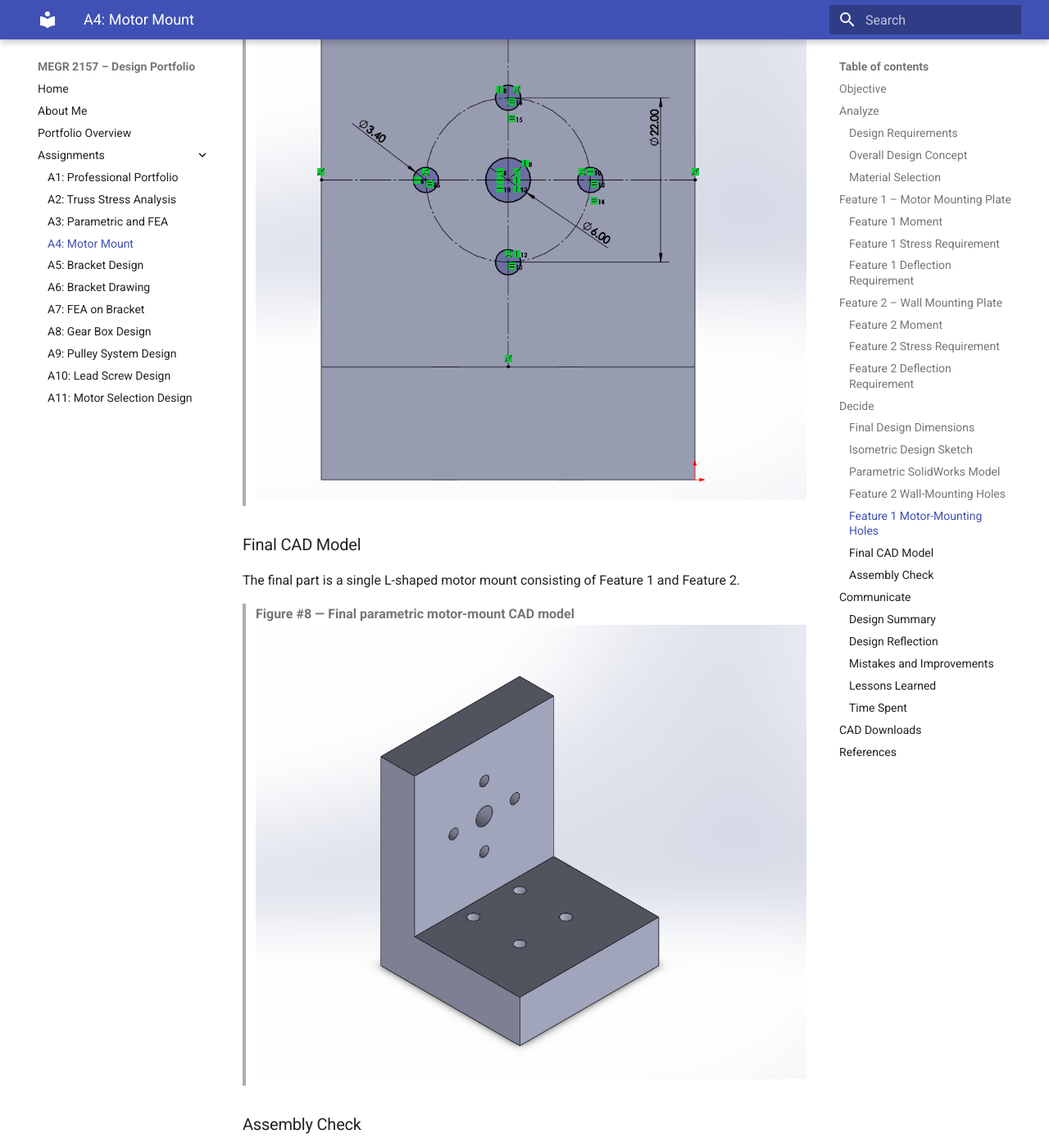
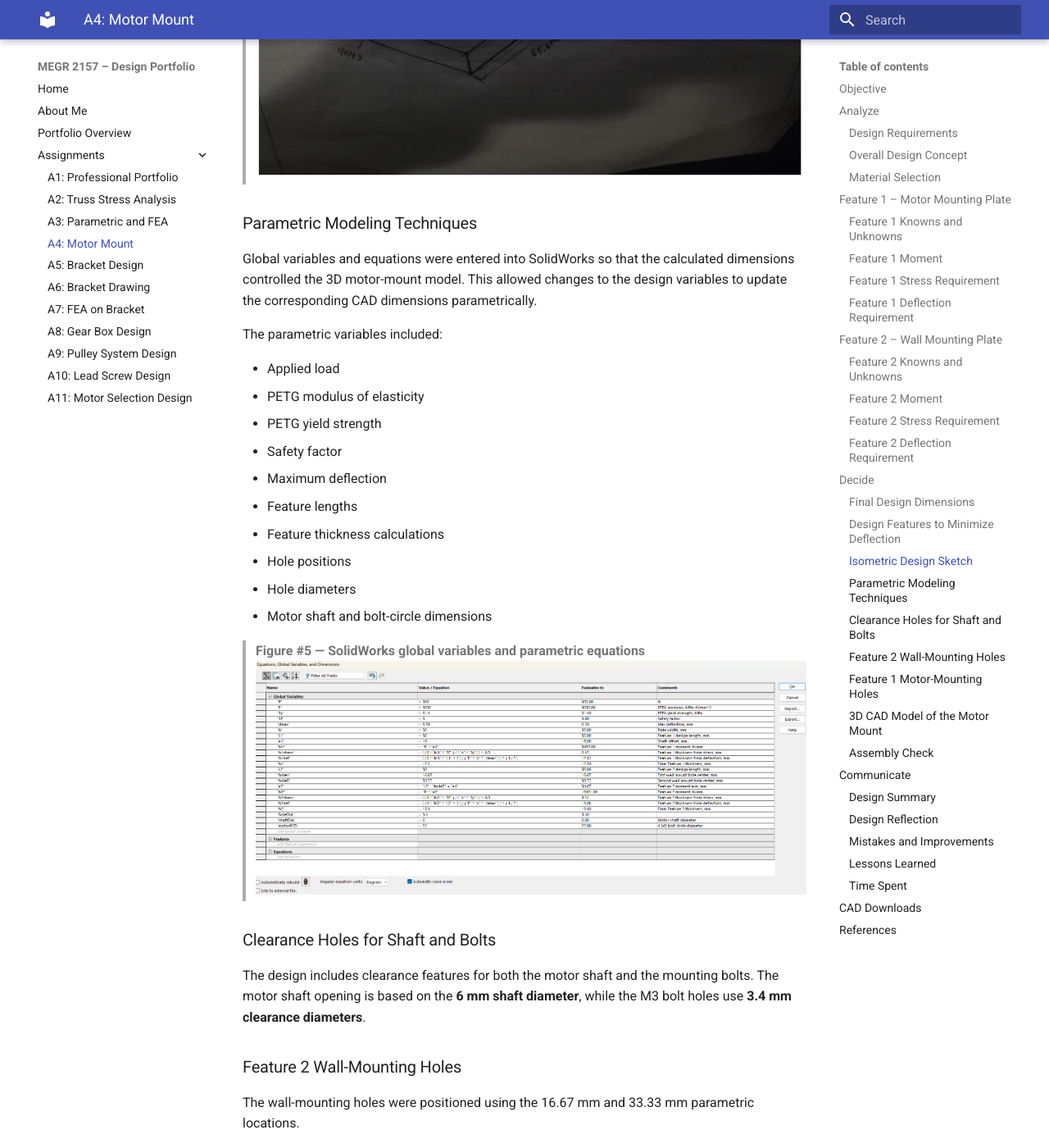
Before and after one commit to AcGallo/Florencondia-MEGR-2157-Portfolio, an MkDocs documentation site: the page built from docs/assignments/A04/index.md, in a window 1280 px wide and 1400 px high, scrolled down 11158 px. Shown: the whole window at 82% size. Built offline with MkDocs 1.6.1 and Material for MkDocs 9.7.7, drawn with Linux system fonts in a browser that asks for light colours; some of the changed text lies outside the part shown.

Commit message:
Update index.md

```diff
--- a/docs/assignments/A04/index.md
+++ b/docs/assignments/A04/index.md
@@ -70,6 +70,30 @@ $$\boxed{\sigma_{\text{allow}}=17.13\text{ MPa}}$$
 
 Feature 1 is the vertical plate that attaches directly to the motor.
 
+### Feature 1 Knowns and Unknowns
+
+**Knowns**
+
+$$P=300\text{ N}$$
+
+$$E=3030\text{ MPa}$$
+
+$$S_y=51.4\text{ MPa}$$
+
+$$SF=3$$
+
+$$b=50\text{ mm}$$
+
+$$L_1=50\text{ mm}$$
+
+$$e_1=18\text{ mm}$$
+
+$$\delta_{\max}=0.30\text{ mm}$$
+
+**Unknown**
+
+$$\boxed{h_1=?}$$
+
 > **Figure #2 — Feature 1 free-body diagram and hand calculations**
 <img src="../../assets/images/37.png" alt="Feature 1 free body diagram and hand calculations" style="width:100%; height:auto;">
 
@@ -128,6 +152,32 @@ $$\boxed{h_1=12.2\text{ mm}}$$
 ## Feature 2 – Wall Mounting Plate
 
 Feature 2 is the horizontal plate attached to the rigid wall.
+
+### Feature 2 Knowns and Unknowns
+
+**Knowns**
+
+$$P=300\text{ N}$$
+
+$$E=3030\text{ MPa}$$
+
+$$S_y=51.4\text{ MPa}$$
+
+$$SF=3$$
+
+$$b=50\text{ mm}$$
+
+$$L_2=50\text{ mm}$$
+
+$$\delta_{\max}=0.30\text{ mm}$$
+
+$$x_{\text{mount}}=33.33\text{ mm}$$
+
+$$e_1=18\text{ mm}$$
+
+**Unknown**
+
+$$\boxed{h_2=?}$$
 
 The 50 mm plate was divided into thirds for the wall-mounting hole layout.
 
@@ -198,6 +248,28 @@ $$\boxed{h_2=15.1\text{ mm}}$$
 | Wall Hole Centerline 1 | 16.67 mm |
 | Wall Hole Centerline 2 | 33.33 mm |
 
+### Design Features to Minimize Deflection
+
+The thickness of each feature was selected from the **maximum-deflection requirement** because deflection controlled both designs.
+
+For Feature 1:
+
+$$h_{1,\text{def}}=12.12\text{ mm}>h_{1,\text{stress}}=6.15\text{ mm}$$
+
+Therefore:
+
+$$\boxed{h_1=12.2\text{ mm}}$$
+
+For Feature 2:
+
+$$h_{2,\text{def}}=15.08\text{ mm}>h_{2,\text{stress}}=8.54\text{ mm}$$
+
+Therefore:
+
+$$\boxed{h_2=15.1\text{ mm}}$$
+
+Increasing the feature thickness increases the section moment of inertia and reduces bending deflection. The final design therefore uses the larger deflection-controlled thickness for each feature.
+
 ### Isometric Design Sketch
 
 A hand-drawn isometric sketch was created before modeling the part in SolidWorks. The sketch shows the main dimensions, motor-mounting holes, and wall-mounting holes.
@@ -205,9 +277,9 @@ A hand-drawn isometric sketch was created before modeling the part in SolidWorks
 > **Figure #4 — Hand-drawn isometric motor-mount design**
 <img src="../../assets/images/39.png" alt="Hand drawn isometric motor mount design" style="width:100%; height:auto;">
 
-### Parametric SolidWorks Model
+### Parametric Modeling Techniques
 
-Global variables and equations were entered into SolidWorks so that the calculated dimensions controlled the model.
+Global variables and equations were entered into SolidWorks so that the calculated dimensions controlled the 3D motor-mount model. This allowed changes to the design variables to update the corresponding CAD dimensions parametrically.
 
 The parametric variables included:
 
@@ -225,6 +297,10 @@ The parametric variables included:
 > **Figure #5 — SolidWorks global variables and parametric equations**
 <img src="../../assets/images/40.png" alt="SolidWorks global variables and parametric equations" style="width:100%; height:auto;">
 
+### Clearance Holes for Shaft and Bolts
+
+The design includes clearance features for both the motor shaft and the mounting bolts. The motor shaft opening is based on the **6 mm shaft diameter**, while the M3 bolt holes use **3.4 mm clearance diameters**.
+
 ### Feature 2 Wall-Mounting Holes
 
 The wall-mounting holes were positioned using the 16.67 mm and 33.33 mm parametric locations.
@@ -241,9 +317,9 @@ Feature 1 uses four **3.4 mm M3 clearance holes** positioned on a **22 mm bolt c
 > **Figure #7 — Feature 1 motor-mounting hole pattern**
 <img src="../../assets/images/42.png" alt="Feature 1 motor mounting hole pattern" style="width:100%; height:auto;">
 
-### Final CAD Model
+### 3D CAD Model of the Motor Mount
 
-The final part is a single L-shaped motor mount consisting of Feature 1 and Feature 2.
+The final part is a single L-shaped motor mount consisting of Feature 1 and Feature 2. The calculated feature thicknesses, parametric hole locations, motor shaft opening, and bolt-clearance holes were incorporated into the completed SolidWorks model.
 
 > **Figure #8 — Final parametric motor-mount CAD model**
 <img src="../../assets/images/43.png" alt="Final parametric motor mount CAD model" style="width:100%; height:auto;">
```
